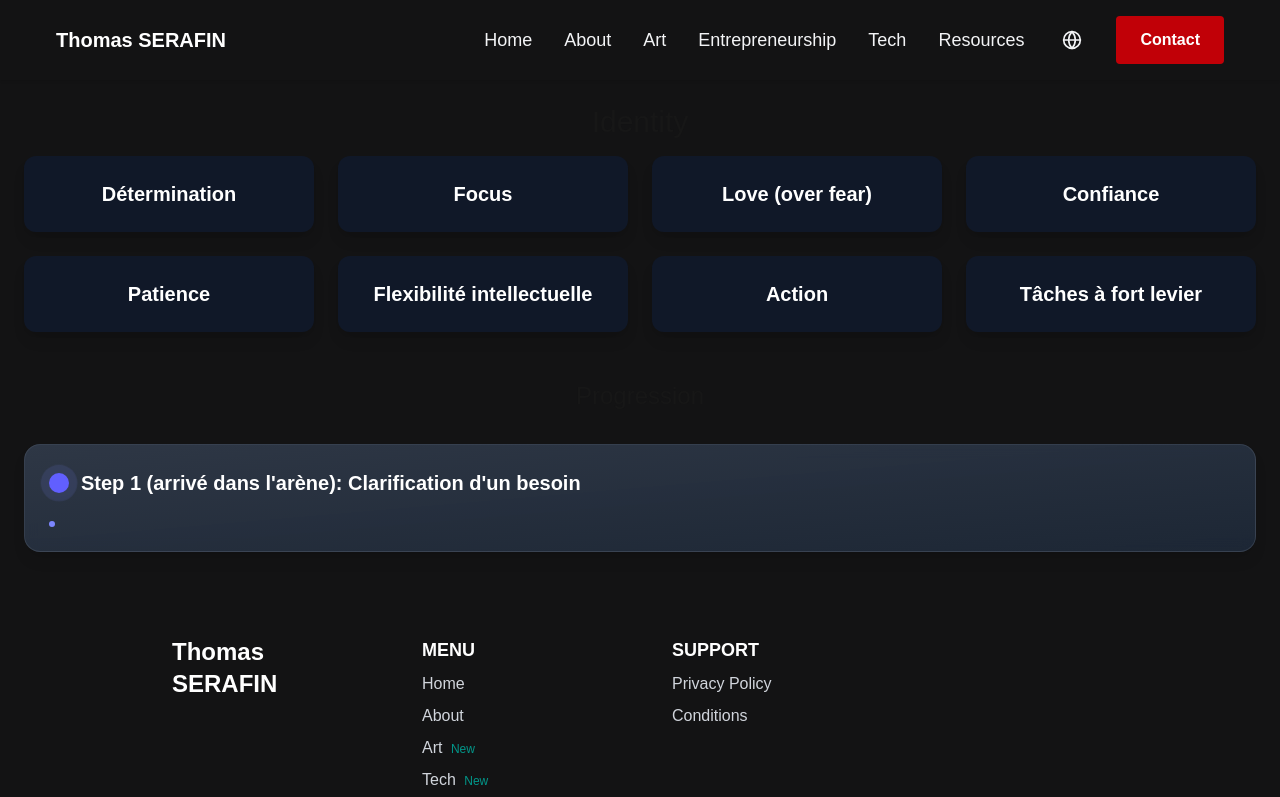
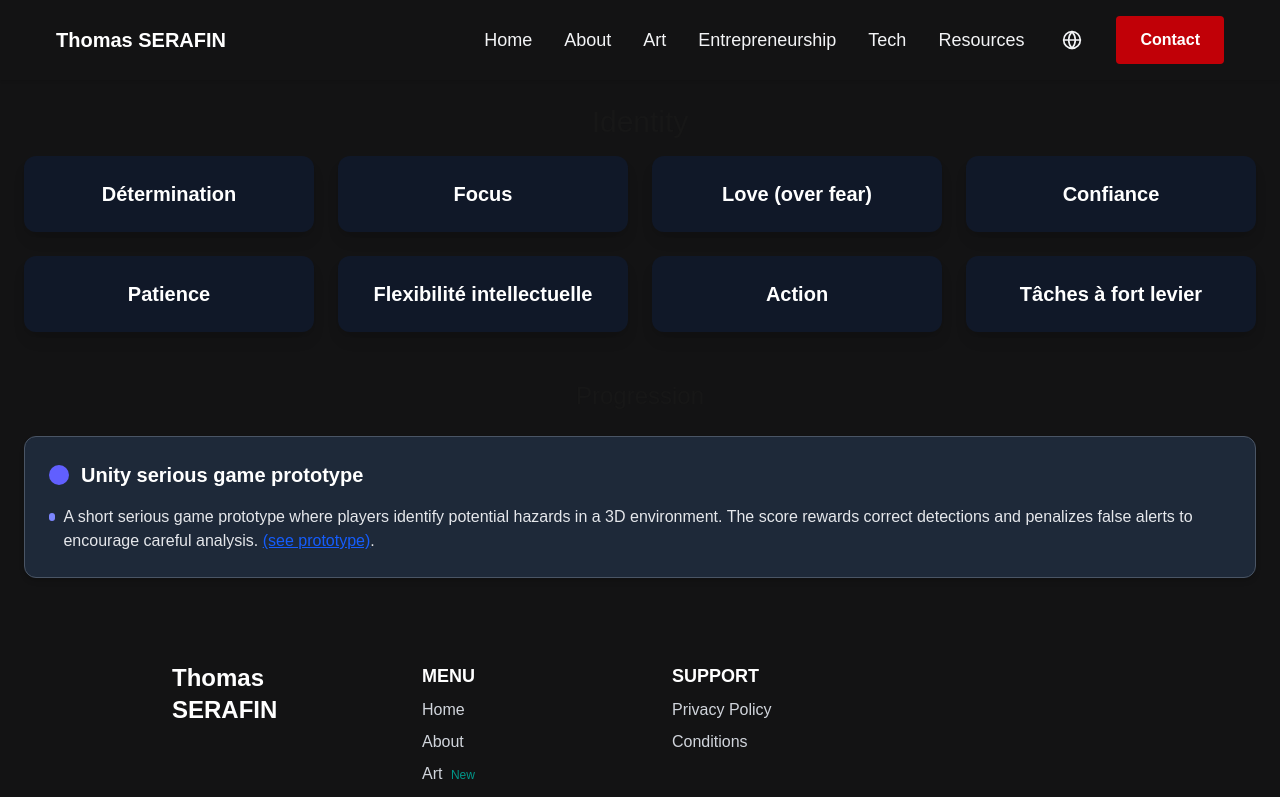
Before and after one commit to Trophaigle/Portfolio, a Next.js app: page /en/entrepreneurship in a window 1280 px wide. Shown: the top 797 px of the page. Built offline with nearby package versions, Linux system fonts and the light colour scheme.

Commit message:
unity play MVP1

```diff
--- a/app/[locale]/(root)/entrepreneurship/page.tsx
+++ b/app/[locale]/(root)/entrepreneurship/page.tsx
@@ -1,4 +1,5 @@
 import Identity from '@/app/components/entrepreneurship/identity'
+import Link from 'next/link';
 import React from 'react'
 
 const Entrepreneurship = () => {
@@ -12,18 +13,29 @@ const Entrepreneurship = () => {
     "Action",
     "Tâches à fort levier"
   ];
-    const step1 = [
-    ""
-
-  ];
+      const step1 = [
+  <span key="step1-text">
+    A short serious game prototype where players identify potential hazards in a 3D environment. The score rewards correct detections and penalizes false alerts to encourage careful analysis.{' '}
+    <Link
+      href="https://play.unity.com/fr/games/1827c35f-1c75-4c38-8ae1-94567c9d0776/hazard-spotting-unity-demo"
+      target="_blank"
+      rel="noopener noreferrer"
+      className="text-blue-600 underline hover:text-blue-800"
+    >
+      (see prototype)
+    </Link>
+    .
+  </span>
+];
 
   return (
     <>
       <IdentitySection items={itemsIdentity} />
       <div className="container mx-auto px-6 py-6">
-        <h1 className='text-2xl justify-center text-center mb-4'>Progression</h1>
-        <InfoBox title="Step 1 (arrivé dans l'arène): Clarification d'un besoin" status="current" points={step1} />
-       </div>
+        <h1 className="text-2xl text-center mb-4">Progression</h1>
+        <InfoBox title="Unity serious game prototype" status="current" points={step1} />
+      </div>
+
     </>
   );
 };
@@ -39,56 +51,33 @@ export const IdentitySection = ({ items }: { items: string[] }) => {
   );
 };
 
+
 interface BoxProps {
   title: string;
-  points: string[];
-  status: string
+  points: React.ReactNode[]; // ← permet du texte ou des liens
+  status: "done" | "current" | "todo";
 }
 
-export function InfoBox({ title, points, status } : BoxProps) {
+export function InfoBox({ title, points, status }: BoxProps) {
+  // Icone simple pour le statut
+  const StatusIcon = () => {
+    if (status === "done") return <span className="h-5 w-5 rounded-full bg-green-500"></span>;
+    if (status === "current") return <span className="h-5 w-5 rounded-full bg-indigo-500"></span>;
+    return <span className="h-5 w-5 rounded-full border-2 border-gray-500"></span>;
+  };
 
-  // status: "done" | "current" | "todo"
-  const StatusIcon = ({ status } : {status: string}) => {
-    if (status === "done") {
-      return (
-        <span className="flex h-5 w-5 items-center justify-center rounded-full bg-green-500">
-          <svg className="h-3 w-3 text-white" fill="none" viewBox="0 0 24 24" stroke="currentColor" strokeWidth={3}>
-            <path strokeLinecap="round" strokeLinejoin="round" d="M5 13l4 4L19 7" />
-          </svg>
-        </span>
-      );
-    }
-
-    if (status === "current") {
-      return (
-        <span className="relative flex h-5 w-5">
-          <span className="absolute inline-flex h-full w-full animate-ping rounded-full bg-indigo-400 opacity-75"></span>
-          <span className="relative inline-flex h-5 w-5 rounded-full bg-indigo-500"></span>
-        </span>
-      );
-    }
-
-    return (
-      <span className="h-5 w-5 rounded-full border-2 border-gray-500"></span>
-    );
-};
-
-return (
-    <div className="relative mx-auto rounded-2xl p-6
-                    bg-gradient-to-br from-gray-700/80 to-gray-800/90
-                    border border-gray-600/50
-                    shadow-lg backdrop-blur mt-8">
-
+  return (
+    <div className="mx-auto rounded-xl p-6 bg-gray-800 border border-gray-600 shadow-md mt-6">
       <h2 className="text-xl font-semibold mb-4 text-white flex items-center gap-3">
-        <StatusIcon status={status} />
+        <StatusIcon />
         {title}
       </h2>
 
       <ul className="space-y-2 text-gray-200">
         {points.map((point, index) => (
           <li key={index} className="flex items-start gap-2">
-            <span className="mt-2 h-1.5 w-1.5 rounded-full bg-indigo-400"></span>
-            <span>{point}</span>
+            <span className="mt-2 h-2 w-2 rounded-full bg-indigo-400"></span>
+            {point}
           </li>
         ))}
       </ul>
```
